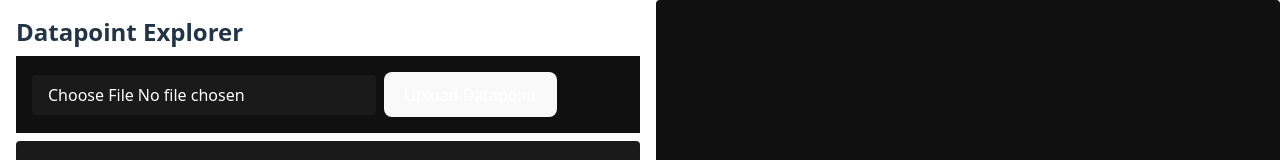
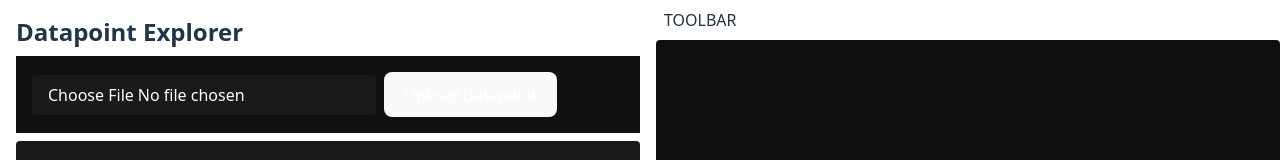
Before and after one commit to aeskerminen/openosint, a React (Vite) app in the folder openosint-frontend/: page / in a window 1280 px wide. Shown: the top 160 px of the page. Built offline with nearby package versions, Linux system fonts and the light colour scheme; no server answers.

Commit message:
UI changes

```diff
--- a/openosint-frontend/src/App.tsx
+++ b/openosint-frontend/src/App.tsx
@@ -3,6 +3,7 @@ import DataPointExplorer from "./features/datapoint_explorer/DatapointExplorer";
 import DatapointViewer from "./features/datapoint_viewer/DatapointViewer";
 import type { Datapoint } from "./types/datapoint";
 import DatapointMap from "./features/datapoint_map/DatapointMap";
+import Toolbar from "./features/toolbar/Toolbar";
 
 const App = () => {
   const [selectedDatapoint, setSelectedDatapoint] = useState<Datapoint | null>(
@@ -15,9 +16,12 @@ const App = () => {
         selectedDatapoint={selectedDatapoint}
         setSelectedDatapoint={setSelectedDatapoint}
       ></DataPointExplorer>
-      <div className="flex-1 h-full">
-        <DatapointViewer datapointId={selectedDatapoint?._id} />
-        {false && <DatapointMap datapointId={selectedDatapoint?._id} />}
+      <div className="flex-1 h-full flex flex-col">
+        <Toolbar></Toolbar>
+        <div id="problem" className="flex-1 flex">
+          <DatapointViewer datapointId={selectedDatapoint?._id} />
+          {false && <DatapointMap datapointId={selectedDatapoint?._id} />}
+        </div>
       </div>
     </div>
   );
--- a/openosint-frontend/src/features/datapoint_explorer/DatapointExplorer.tsx
+++ b/openosint-frontend/src/features/datapoint_explorer/DatapointExplorer.tsx
@@ -12,7 +12,7 @@ const DatapointExplorer: React.FC<DatapointExplorerProps> = ({
   setSelectedDatapoint,
 }) => {
   return (
-    <div className="flex flex-col gap-4 flex-1 max-w-5xl h-screen justify p-4">
+    <div className="flex flex-col gap-4 flex-1 max-w-5xl h-full justify p-4">
       <DatapointUploadContainer />
       <DatapointListContainer
         onSelect={setSelectedDatapoint}
--- a/openosint-frontend/src/features/datapoint_viewer/DatapointViewer.tsx
+++ b/openosint-frontend/src/features/datapoint_viewer/DatapointViewer.tsx
@@ -97,7 +97,7 @@ const DatapointViewer = ({
 
   if (!datapoint) {
     return (
-      <div className="flex-1 flex-col h-full bg-[#101010] p-4 rounded flex items-center justify-center text-gray-400">
+      <div className="flex-1 flex-col bg-[#101010] p-4 rounded flex items-center justify-center text-gray-400">
         Select a datapoint to view its image.
       </div>
     );
@@ -128,13 +128,12 @@ const DatapointViewer = ({
     }
   };
   return (
-    <div className="flex-1 flex flex-col h-full bg-[#101010] p-4 rounded overflow-hidden">
-      <div className="flex-1 flex items-center justify-center w-full overflow-hidden">
+    <div className="flex-1 flex flex-col bg-[#101010] p-4 rounded overflow-hidden">
+      <div className="flex-1 flex items-center justify-center overflow-hidden">
         <img
           src={`${config.API_BASE_URL}/images/${datapoint.filename}`}
           alt={datapoint.name}
-          className="max-w-full object-contain"
-          style={{ flex: 1 }}
+          className="object-cover"
         />
       </div>
       <div
--- /dev/null
+++ b/openosint-frontend/src/features/toolbar/Toolbar.tsx
@@ -0,0 +1,9 @@
+const Toolbar = () => {
+    return(
+        <div className="p-2">
+            TOOLBAR
+        </div>
+    )
+};
+
+export default Toolbar;
--- a/openosint-frontend/src/index.css
+++ b/openosint-frontend/src/index.css
@@ -15,9 +15,14 @@
   -moz-osx-font-smoothing: grayscale;
 }
 
+body {
+  height: 100vh;
+  width: 100vw;
+}
+
 #root {
-  width: 100vw;
-  height: 100vh;
+  width: 100%;
+  height: 100%;
 }
 
 a {
```
